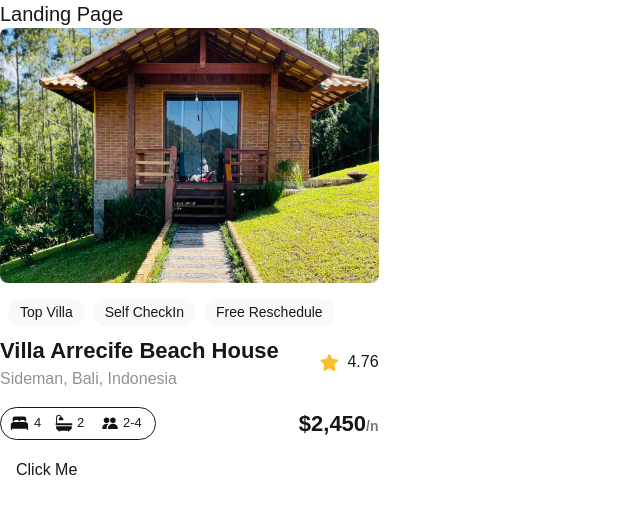
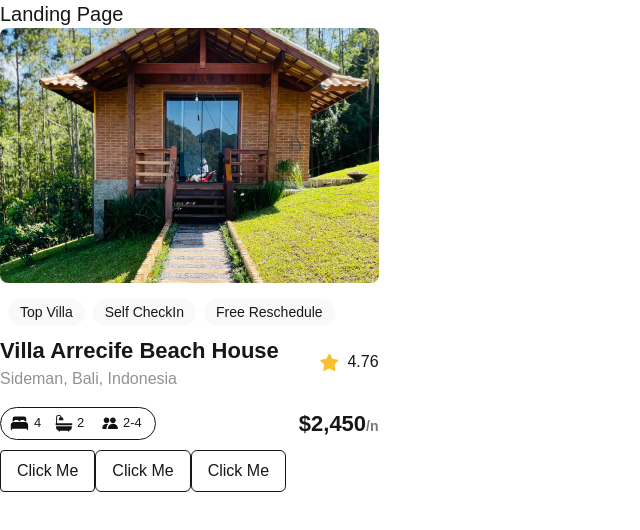
Before and after one commit to teemah2006/alx-project-0x00-setup, a Next.js app in the folder alx-project-0x00/: page /landing in a window 1280 px wide. Shown: the top 530 px of the page, without its empty margins (0-640 px from the left). Built offline with nearby package versions, Linux system fonts and the light colour scheme.

Commit message:
task 6 complete

```diff
--- a/alx-project-0x00/components/Button.tsx
+++ b/alx-project-0x00/components/Button.tsx
@@ -1,8 +1,8 @@
 import { ButtonProps } from "@/interfaces";
 
-const Button: React.FC<ButtonProps> = ({ title, size, shape }) => {
+const Button: React.FC<ButtonProps> = ({ title, styles }) => {
   return (
-    <button className={`btn px-4 py-2 rounded-md  cursor-pointer ${size} ${shape}`}>
+    <button className={`btn px-4 py-2 rounded-md border cursor-pointer ${styles}`}>
       {title}
     </button>
   )
--- a/alx-project-0x00/interfaces/index.ts
+++ b/alx-project-0x00/interfaces/index.ts
@@ -4,6 +4,5 @@ export interface PillProps {
 
 export interface ButtonProps {
     title: string;
-    size?: string;
-    shape?: string;
+    styles?: string;
 }
--- a/alx-project-0x00/pages/landing.tsx
+++ b/alx-project-0x00/pages/landing.tsx
@@ -5,7 +5,9 @@ const Landing: React.FC =  () => {
     <div>
       <h1 className=" text-xl font-extralight">Landing Page</h1>
       <Card />
-      <Button title="Click Me" size="small" shape="rounded-sm"/>
+      <Button title="Click Me" styles="rounded-sm btn-sm"/>
+      <Button title="Click Me" styles="rounded-md btn-md"/>
+      <Button title="Click Me" styles="rounded-lg btn-lg"/>
     </div>
   )
 }
```
